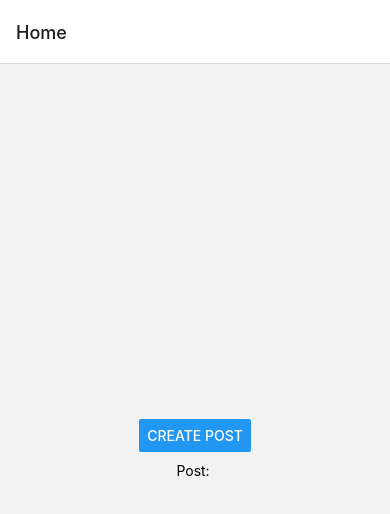
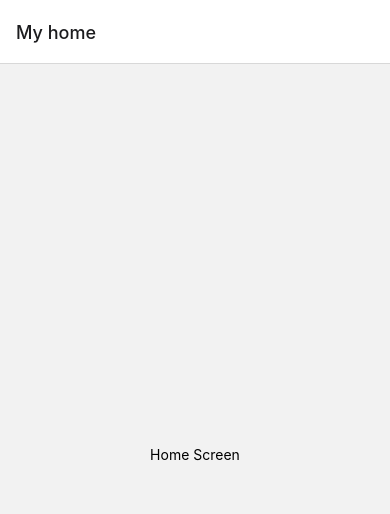
Before and after one commit to carterlc/react-mobile-navigation, a React Native app: screen / in a window 390 px wide. Shown: the top 514 px of the page. Built offline with nearby package versions, Linux system fonts and the light colour scheme.

Commit message:
Configuring the header bar. Setting the header title.

```diff
--- a/App.js
+++ b/App.js
@@ -1,62 +1,30 @@
 import * as React from 'react';
-import { Text, TextInput, View, Button } from 'react-native';
+import { View, Text } from 'react-native';
 import { NavigationContainer } from '@react-navigation/native';
 import { createNativeStackNavigator } from '@react-navigation/native-stack';
 
-function HomeScreen({ navigation, route }) {
-  React.useEffect(() => {
-    if (route.params?.post) {
-      // Post updated, do something with `route.params.post`
-      // For example, send the post to the server
-    }
-  }, [route.params?.post]);
+const Stack = createNativeStackNavigator();
 
+function HomeScreen() {
   return (
     <View style={{ flex: 1, alignItems: 'center', justifyContent: 'center' }}>
-      <Button
-        title="Create post"
-        onPress={() => navigation.navigate('CreatePost')}
-      />
-      <Text style={{ margin: 10 }}>Post: {route.params?.post}</Text>
+      <Text>Home Screen</Text>
     </View>
   );
 }
 
-function CreatePostScreen({ navigation, route }) {
-  const [postText, setPostText] = React.useState('');
-
-  return (
-    <>
-      <TextInput
-        multiline
-        placeholder="What's on your mind?"
-        style={{ height: 200, padding: 10, backgroundColor: 'white' }}
-        value={postText}
-        onChangeText={setPostText}
-      />
-      <Button
-        title="Done"
-        onPress={() => {
-          // Pass and merge params back to home screen
-          navigation.navigate({
-            name: 'Home',
-            params: { post: postText },
-            merge: true,
-          });
-        }}
-      />
-    </>
-  );
-}
-const Stack = createNativeStackNavigator();
-
-export default function App() {
+function App() {
   return (
     <NavigationContainer>
-      <Stack.Navigator mode="modal">
-        <Stack.Screen name="Home" component={HomeScreen} />
-        <Stack.Screen name="CreatePost" component={CreatePostScreen} />
+      <Stack.Navigator>
+        <Stack.Screen
+          name="Home"
+          component={HomeScreen}
+          options={{ title: 'My home' }}
+        />
       </Stack.Navigator>
     </NavigationContainer>
   );
 }
+
+export default App;
```
